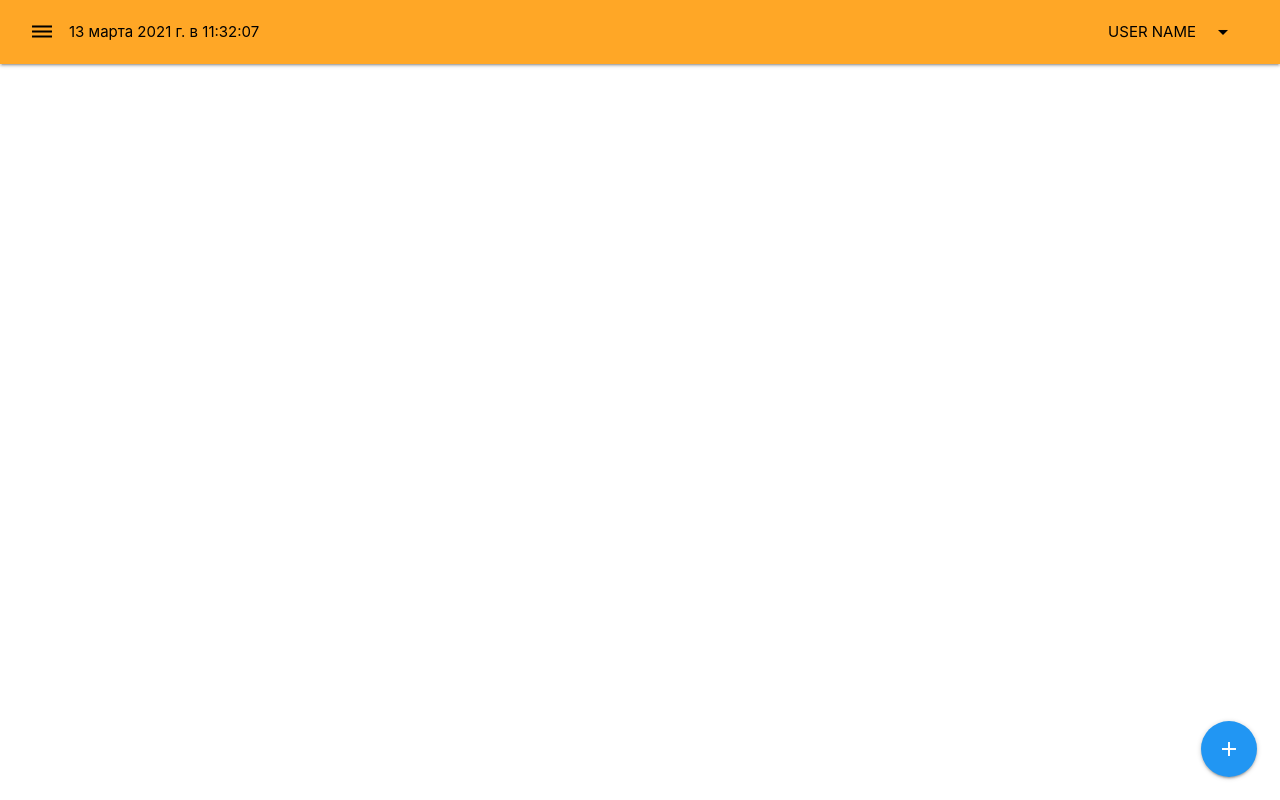
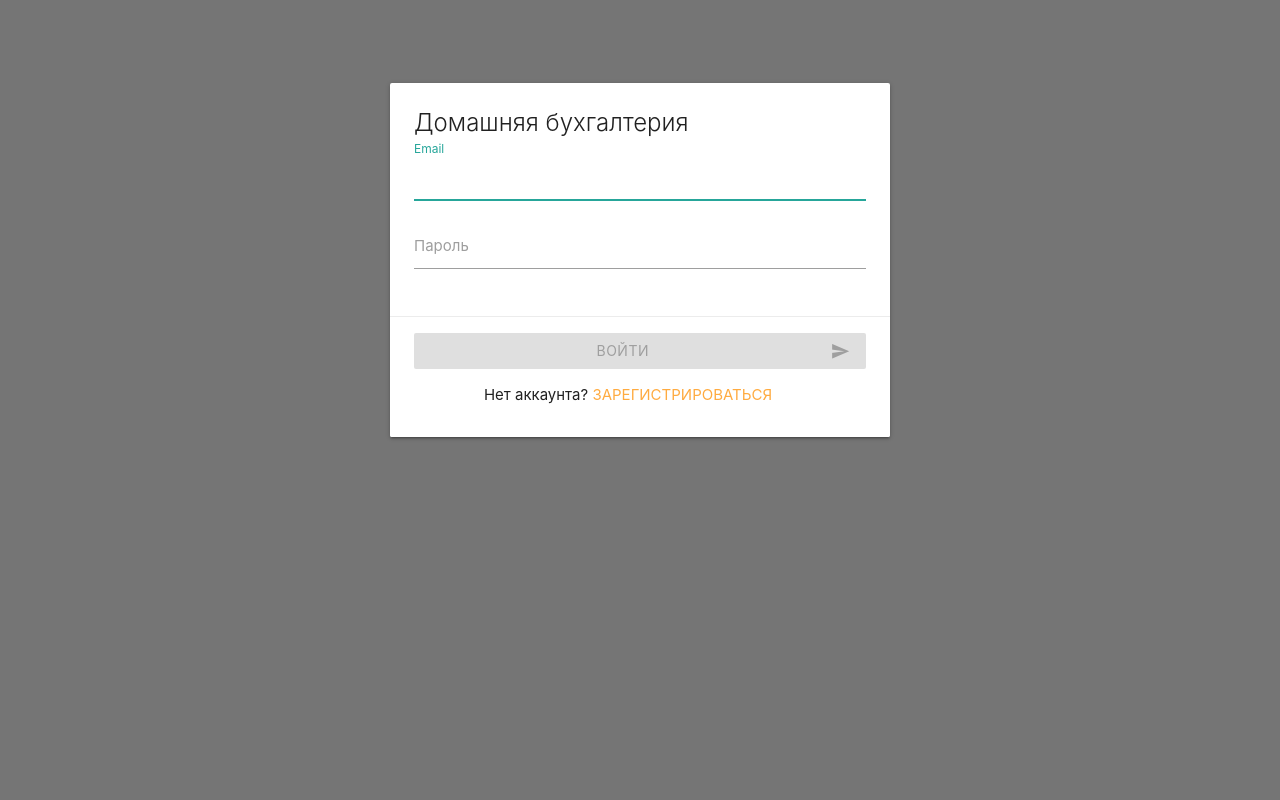
Before and after one commit to gpt-22/crm4finance, a Vue app: page /sign-in in a window 1280 px wide. Built offline with nearby package versions, Linux system fonts and the light colour scheme.

Commit message:
sign-in form validation done

```diff
--- a/src/components/main-layout/MainLayoutNavbar.vue
+++ b/src/components/main-layout/MainLayoutNavbar.vue
@@ -79,8 +79,7 @@ export default {
   },
   methods: {
     logout() {
-      console.log('logout')
-      this.$router.push('/login?message=logout')
+      this.$router.push('/sign-in?message=logout')
     }
   }
 }
--- a/src/router/index.js
+++ b/src/router/index.js
@@ -12,16 +12,16 @@ const routes = [
     component: Dashboard
   },
   {
-    path: '/login',
-    name: 'Login',
+    path: '/sign-in',
+    name: 'SignIn',
     meta: { layout: 'auth' },
-    component: () => import('../views/LoginView')
+    component: () => import('../views/SignInView')
   },
   {
-    path: '/registration',
-    name: 'Registration',
+    path: '/sign-up',
+    name: 'SignUp',
     meta: { layout: 'auth' },
-    component: () => import('../views/RegistrationView')
+    component: () => import('../views/SignUpView')
   },
   {
     path: '/categories',
--- a/src/views/LoginView.vue
+++ /dev/null
@@ -1,46 +0,0 @@
-<template>
-  <form class="card auth-card">
-    <div class="card-content">
-      <span class="card-title">Домашняя бухгалтерия</span>
-      <div class="input-field">
-        <input
-          id="email"
-          type="text"
-          class="validate"
-        >
-        <label for="email">Email</label>
-        <small class="helper-text invalid">Email</small>
-      </div>
-      <div class="input-field">
-        <input
-          id="password"
-          type="password"
-          class="validate"
-        >
-        <label for="password">Пароль</label>
-        <small class="helper-text invalid">Password</small>
-      </div>
-    </div>
-    <div class="card-action">
-      <div>
-        <button
-          class="btn waves-effect waves-light auth-submit"
-          type="submit"
-        >
-          Войти
-          <i class="material-icons right">send</i>
-        </button>
-      </div>
-      <p class="center">
-        Нет аккаунта?
-        <a href="/">Зарегистрироваться</a>
-      </p>
-    </div>
-  </form>
-</template>
-
-<script>
-export default {
-  name: 'Login'
-}
-</script>
--- /dev/null
+++ b/src/views/SignInView.vue
@@ -0,0 +1,125 @@
+<template>
+  <form
+    @submit.prevent="onSubmit"
+    class="card auth-card"
+    autocomplete="off"
+  >
+    <div class="card-content">
+      <span class="card-title">Домашняя бухгалтерия</span>
+      <div class="input-field">
+        <input
+          v-model="email"
+          @input="emailValidationStarted=true"
+          id="email"
+          type="text"
+          class="validate"
+          autofocus
+        >
+        <label for="email">Email</label>
+        <template v-if="emailValidationStarted">
+          <small v-if="!emailNotEmpty" class="helper-text invalid">
+            Введите email
+          </small>
+          <small v-else-if="!hasEmailMinLength" class="helper-text invalid">
+            Минимум {{ emailMinLength }} символов (Осталось {{ emailCharsLeft }})
+          </small>
+          <small v-else-if="!emailIsEmail" class="helper-text invalid">
+            Некорректный email
+          </small>
+        </template>
+      </div>
+      <div class="input-field">
+        <input
+          v-model="password"
+          @input="passwordValidationStarted=true"
+          id="password"
+          type="password"
+          class="validate"
+        >
+        <label for="password">Пароль</label>
+        <template v-if="passwordValidationStarted">
+          <small v-if="!passwordNotEmpty" class="helper-text invalid">
+            Введите пароль
+          </small>
+          <small v-else-if="!hasPasswordMinLength" class="helper-text invalid">
+            Миниум {{ passwordMinLength }} символов (Осталось {{ passwordCharsLeft }})
+          </small>
+        </template>
+      </div>
+    </div>
+    <div class="card-action">
+      <div>
+        <button
+          class="btn waves-effect waves-light auth-submit"
+          type="submit"
+          :disabled="!formIsValid"
+        >
+          Войти
+          <i class="material-icons right">send</i>
+        </button>
+      </div>
+      <p class="center">
+        Нет аккаунта?
+        <router-link to="/sign-up">Зарегистрироваться</router-link>
+      </p>
+    </div>
+  </form>
+</template>
+
+<script>
+export default {
+  name: 'SignIn',
+  data() {
+    return {
+      email: '',
+      emailValidationStarted: false,
+      emailMinLength: 11,
+      password: '',
+      passwordValidationStarted: false,
+      passwordMinLength: 6
+    }
+  },
+  computed: {
+    emailNotEmpty() {
+      return this.email.length
+    },
+    hasEmailMinLength() {
+      return this.email.length >= this.emailMinLength
+    },
+    emailCharsLeft() {
+      return this.emailMinLength - this.email.length
+    },
+    emailIsEmail() {
+      const re = /\S+@\S+\.\S{2,3}$/
+      return re.test(this.email)
+    },
+    emailIsValid() {
+      return this.emailNotEmpty && this.emailIsEmail && this.hasEmailMinLength
+    },
+    passwordNotEmpty() {
+      return this.password.length
+    },
+    hasPasswordMinLength() {
+      return this.password.length >= this.passwordMinLength
+    },
+    passwordCharsLeft() {
+      return this.passwordMinLength - this.password.length
+    },
+    passwordIsValid() {
+      return this.passwordNotEmpty && this.hasPasswordMinLength
+    },
+    formIsValid() {
+      return this.emailIsValid && this.passwordIsValid
+    }
+  },
+  methods: {
+    onSubmit() {
+      const formData = {
+        email: this.email,
+        password: this.password
+      }
+      console.log('form is valid:', formData)
+    }
+  }
+}
+</script>
```
Also changed, not shown: src/views/SignUpView.vue (renamed from src/views/RegistrationView.vue), 2 other files (tests, documents, lock files or other folders).
